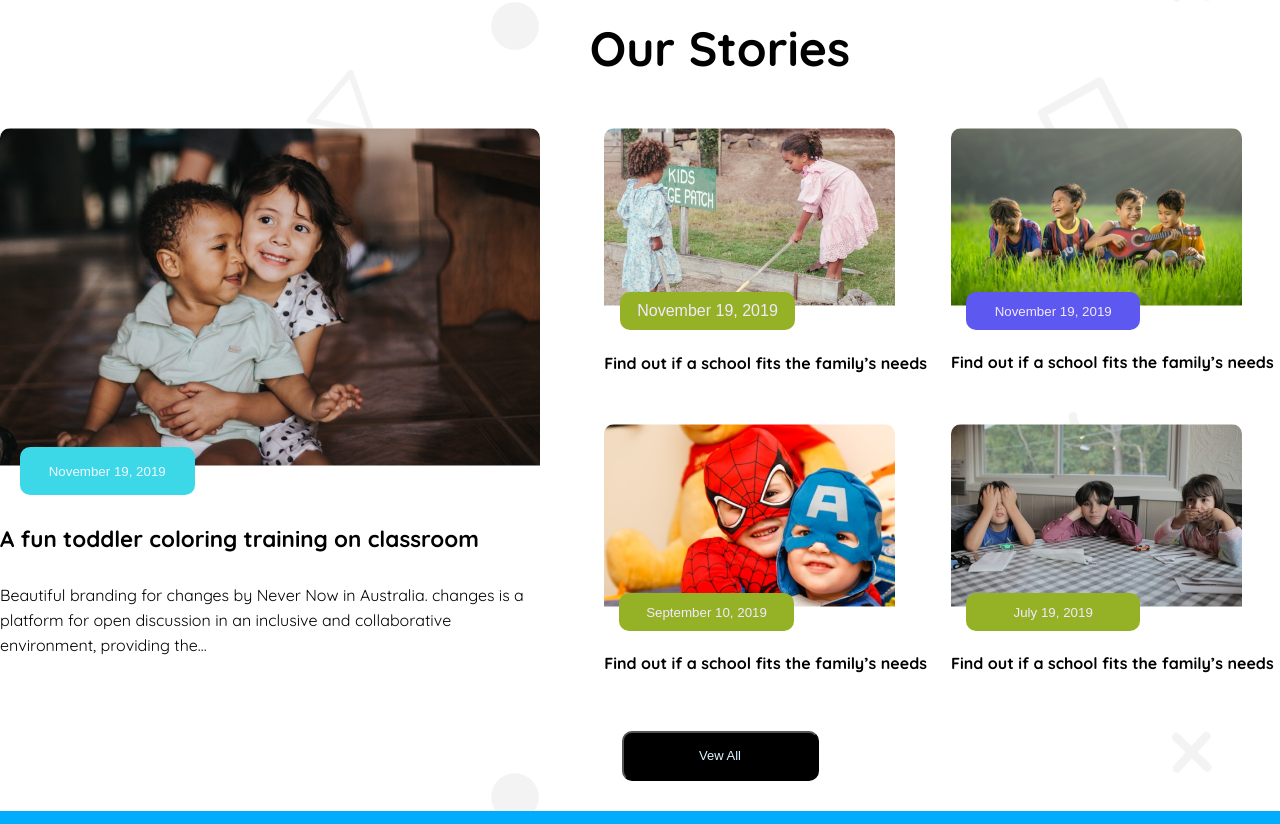
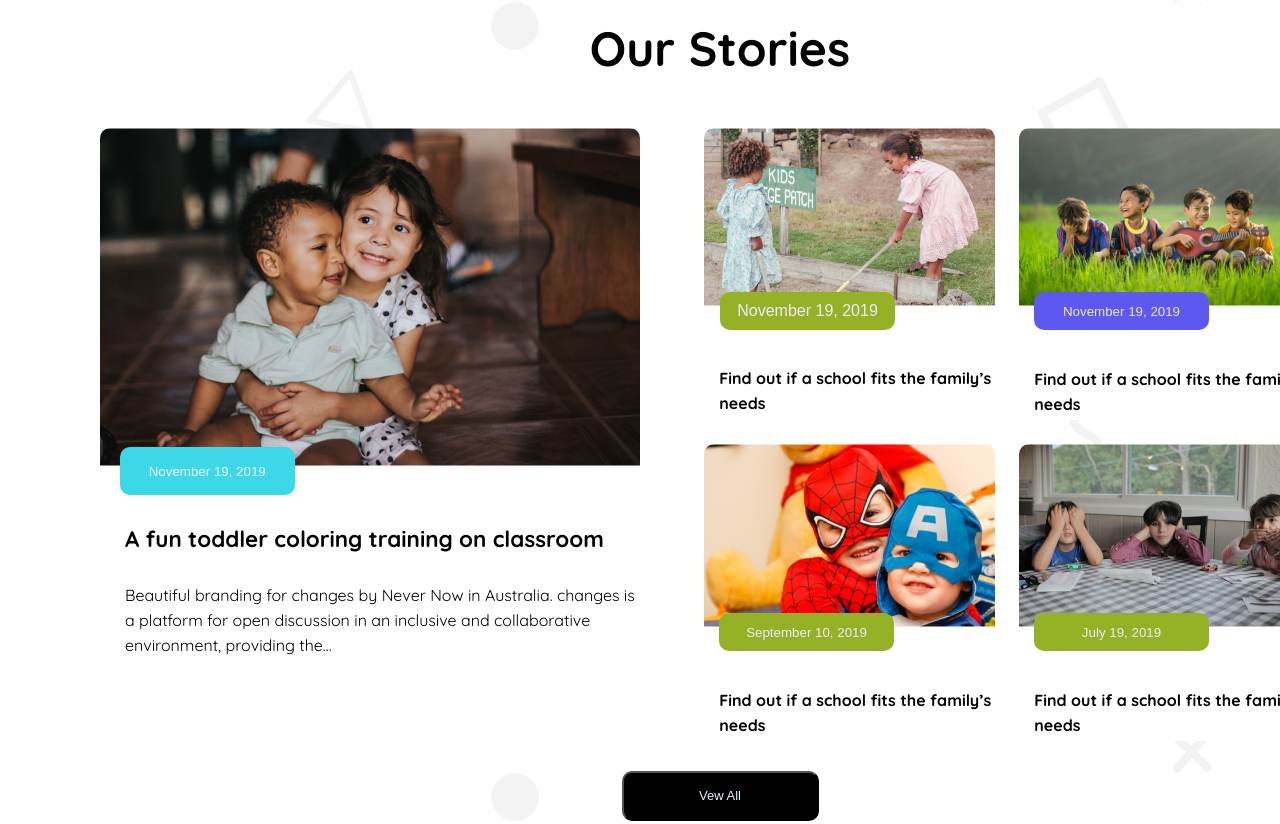
Before and after one commit to mehedipaik/My-2nd-Assignment, a plain HTML site: page index.html in a window 1280 px wide. Shown: the part 1540-2364 px from the top of the page. Drawn offline with Linux system fonts and the light colour scheme.

Commit message:
added some new styles

```diff
--- a/index.html
+++ b/index.html
@@ -6,9 +6,9 @@
     <link rel="stylesheet" href="styles/style.css">
     <title>My Second Assignment </title>
 </head>
-<body class="quicksand-regular-font">
+<body class="quicksand-regular-font bag-color">
     <section class="">
-    <nav class="navbar display-flex">
+    <nav class="navbar display-flex ">
         <img class="navbar-logo" src="assets/logo.png" alt="">
         <h1 class="school">Kinder Garden</h1>
         <ul class="nav-links display-flex">
@@ -99,21 +99,21 @@
         <img class="img-3" src="assets/story-3.png" alt=""><br>
     <div class="stry-header-dec-3">
         <button class="story-button-3">November 19, 2019</button>
-        <h4>Find out if a school fits the family’s needs</h4>
+        <h4 class="stroy-header-dec-2">Find out if a school fits the family’s needs</h4>
     </div>
     </div>
     <div>
         <img class="img-4" src="assets/story-4.png" alt=""><br>
     <div class="stry-header-dec-4">
         <button class="story-button-4">September 10, 2019</button>
-        <h4>Find out if a school fits the family’s needs</h4>
+        <h4 class="stroy-header-dec-2">Find out if a school fits the family’s needs</h4>
     </div>
     </div>
     <div>
         <img class="img-5" src="assets/story-5.png" alt=""><br>
      <div class="stry-header-dec-5">
         <button class="story-button-5">July 19, 2019</button>
-        <h4>Find out if a school fits the family’s needs</h4>
+        <h4 class="stroy-header-dec-2">Find out if a school fits the family’s needs</h4>
         </div>
     </div>
 </div>
--- a/styles/style.css
+++ b/styles/style.css
@@ -14,7 +14,7 @@
   margin: auto;
   margin-top: 30px;
 }
-.quicksand-regular-font{
+.bag-color{
   background-image: url("../assets/bg.png");
 }
 /* navbar section */
@@ -194,9 +194,11 @@
   font-weight: bold;
 }
 /* story header section */
+/* .grident-baground{ */
+  background-color: #64C8FF;
+}
 .story-section{
-  background: linear-gradient(to bottom, #FFD893,#F2E8FF) ;
-  padding: 30px;
+margin: auto;
 }
 .stories-header{
   font-size: 3rem;
@@ -223,6 +225,9 @@ gap: 24px;
 border-radius: 8px;
 margin-left: 40px;
 }
+.story-1{
+  margin-left: 100px;
+}
 .story-1 img{
   border-top-left-radius: 10px;
   border-top-right-radius: 10px;
@@ -241,11 +246,13 @@ margin-left: 40px;
 .story-header-4{
   font-size: 1.4rem;
   font-weight: bold;
+  padding-left: 25px;
 }
 .story-description{
   font-size: 1rem;
   font-weight: normal;
   line-height: 25px;
+  padding-left: 25px;
 }
 
 .img-2{
@@ -255,8 +262,8 @@ margin-left: 40px;
 }
 .stry-header-dec-2{
   background-color: #FFFFFF;
-  width: 100%;
-  height: 100px;
+  width: 290.90px;
+  height: 120px;
   margin-top: -10px;
   border-bottom-right-radius: 10px;
   border-bottom-left-radius: 10px;
@@ -264,8 +271,8 @@ margin-left: 40px;
 }
 .stry-header-dec-3{
   background-color: #FFFFFF;
-  width: 100%;
-  height: 100px;
+  width: 290.90px;
+  height: 120px;
   margin-top: -10px;
   border-bottom-right-radius: 10px;
   border-bottom-left-radius: 10px;
@@ -282,8 +289,8 @@ margin-left: 40px;
 }
 .stry-header-dec-4{
   background-color: #FFFFFF;
-  width: 100%;
-  height: 100px;
+  width: 290.90px;
+  height: 120px;
   margin-top: -10px;
   border-bottom-right-radius: 10px;
   border-bottom-left-radius: 10px;
@@ -300,8 +307,8 @@ margin-left: 40px;
 }
 .stry-header-dec-5{
   background-color: #FFFFFF;
-  width: 100%;
-  height: 100px;
+  width: 290.90px;
+  height: 120px;
   margin-top: -10px;
   border-bottom-right-radius: 10px;
   border-bottom-left-radius: 10px;
@@ -320,8 +327,13 @@ margin-left: 40px;
   font-size: 1rem;
   font-weight: bold;
   line-height: 25px;
+  width: 100%;
+  padding: 15px;
+  align-items: center;
+
 
 }
+
 .story-button-2{
   font-size: 1rem;
   line-height: 18px;
```
